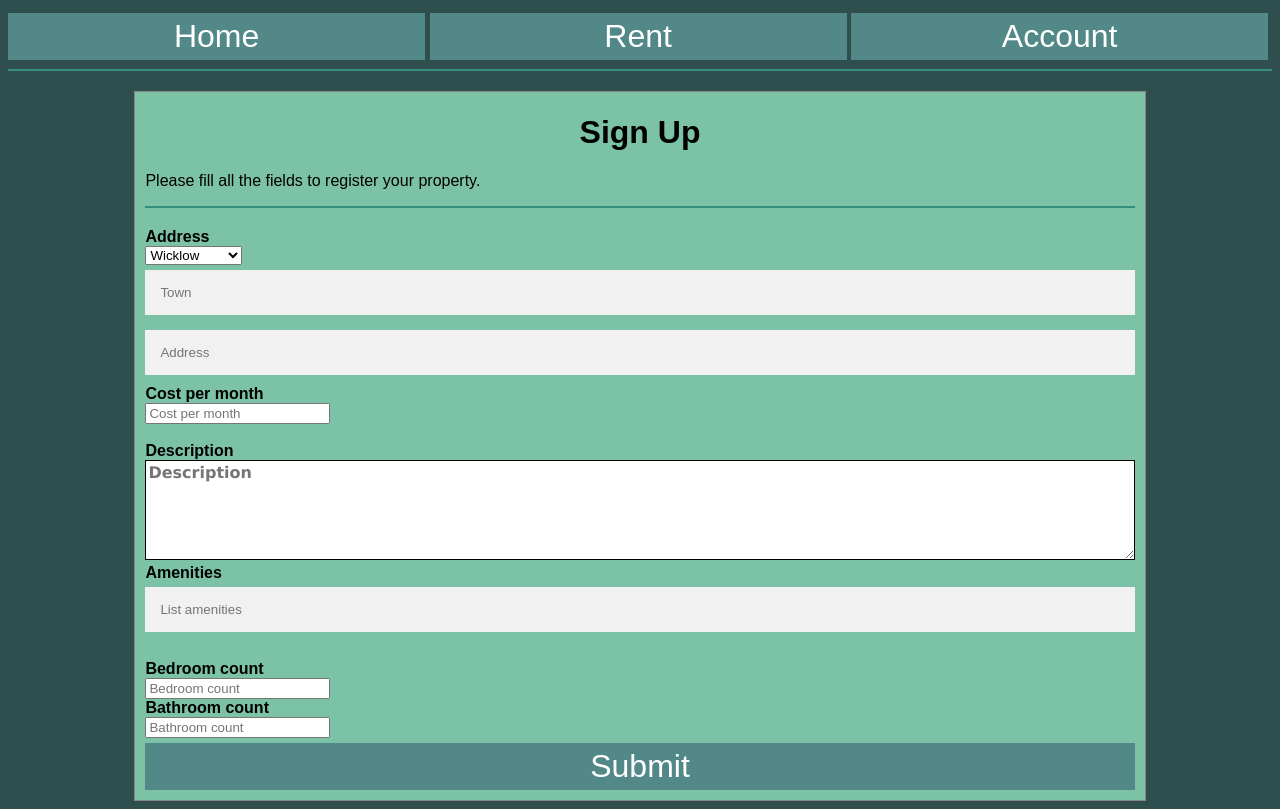
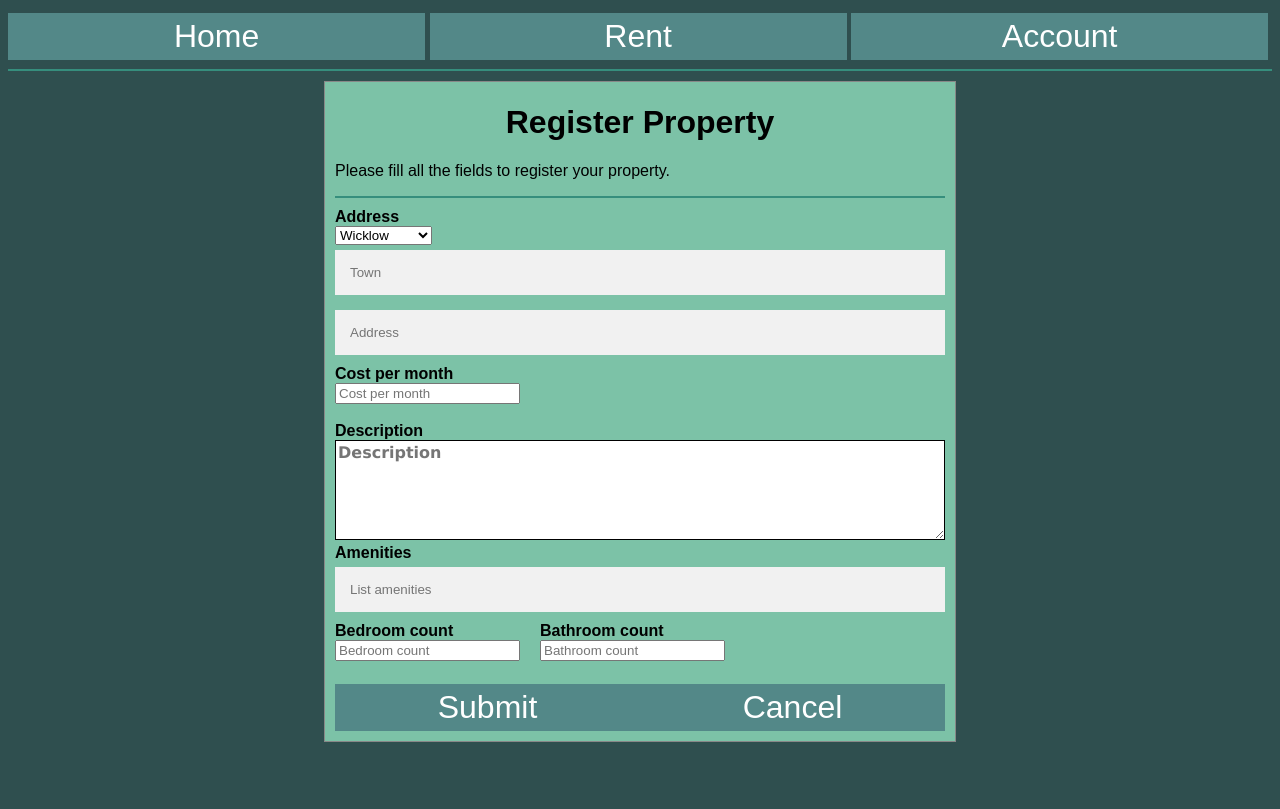
Before and after one commit to EdgarsRozenstams/ShortTermAppartmentRent, a Flask app: page /registerProp in a window 1280 px wide. After the commit the page ends 742 px from the top, so only its background shows below. Run offline with Flask 2, Linux system fonts and the light colour scheme; the visitor is signed in with stand-in values (Sample User, id 1).

Commit message:
Updated App.py, EditUser and registration forms.
Cleaned up app.py by combining methods, added edit user info functionality added cancel buttons to some registration forms and started on the property pages.

```diff
--- a/app.py
+++ b/app.py
@@ -22,7 +22,6 @@ def getCounties():
 getCounties()
 
 class propTable(Table):#table for user properties in the account page
-
 	classes = ['proptable'] #table css class
 
 	User = Col('User', show=False)
@@ -37,7 +36,6 @@ class propTable(Table):#table for user properties in the account page
 @app.context_processor
 def inject_counties():
     return dict(counties = Counties)
-
 
 @app.route('/')
 def Home():
@@ -73,25 +71,28 @@ def Account():
 
 @app.route('/login', methods=["GET","POST"])
 def Login():
-    try:
-        if request.form["submit"]:
+    if session.get('logged_in') == True: #stops you logging in twice.
+        if session['logged_in'] == True:
+            return redirect(url_for("Account"))
+    else:
+        try:
+            if request.form["submit"]:
 
-            session['userData'] = getUserDetails(request.form['Email'])
-            session['userId'] = getUserId(request.form['Email'])
+                session['userData'] = getUserDetails(request.form['Email'])
+                session['userId'] = getUserId(request.form['Email'])
 
-            psw = session['userData']['password']  #gets the password from the json document
+                psw = session['userData']['password']  #gets the password from the json document
 
-            if sha256_crypt.verify(request.form['Password'],psw): ##if the hashed input password is equal to the hashed saved password
-                session['logged_in'] = True
-                session['username'] = session['userData']['name'] #users name
+                if sha256_crypt.verify(request.form['Password'],psw): ##if the hashed input password is equal to the hashed saved password
+                    session['logged_in'] = True
+                    session['username'] = session['userData']['name'] #users name
 
-                flash("You are now Logged in ")
-                return redirect(url_for("Account"))
+                    #flash("You are now Logged in ")
+                    return redirect(url_for("Account"))
 
-    except Exception as e:
-            #flash(e)
-            error = "Invalid credentials, try again."
-            return render_template("login.html", title = 'Account Login', error = error)
+        except Exception as e:
+                error = "Invalid credentials, try again."
+                return render_template("login.html", title = 'Account Login', error = error)
 
 def login_required(f):
     @wraps(f)
@@ -110,49 +111,48 @@ def logout():
     flash("You Have Been logged out")
     return redirect(url_for("Home"))
 
-@app.route('/Register')
+@app.route('/Register', methods=["GET","POST"])
 def CreateAccount():
-    return render_template('createAccount.html', title = 'Register')
+    try:
+        if request.form["submit"]:
+            fname = request.form['FName']
+            sname = request.form['SName']
+            email = request.form['Email']
+            phone = request.form['Phone']
+            psw = request.form['Password']
+            confirmPsw = request.form['psw-repeat']
 
-@app.route('/ProcessRegistration', methods=["GET","POST"])
-def ProcessRegistration():
+            if psw == confirmPsw:
+                db = Connect()
+                collection = db.TestColl
 
-    if request.form["submit"]:
-        fname = request.form['FName']
-        sname = request.form['SName']
-        email = request.form['Email']
-        phone = request.form['Phone']
-        psw = request.form['Password']
-        confirmPsw = request.form['psw-repeat']
+                x = collection.count({"email": email})
 
-    if psw == confirmPsw:
-        db = Connect()
-        collection = db.TestColl
+                if x > 0:  # check if a person has an already existing account
+                    flash("That username is already taken, please choose another")
+                    return render_template('createAccount.html', title='Register')
 
-        x = collection.count({"email": email})
+                else:
+                    post = {"name": fname, "surname": sname,
+                            "email": email, "phone": phone,
+                            "password": sha256_crypt.encrypt(str(request.form['Password']))}
+                    registerUser(post)
+                    flash("Thanks for registering!")
+                    return render_template('login.html', title='Account')
+    except Exception as e:
+        return render_template('createAccount.html', title='Register')
 
-        if x > 0: #check if a person has an already existing account
-            flash("That username is already taken, please choose another")
-            return render_template('createAccount.html', title = 'Register')
-
-        else:
-            post={"name": fname, "surname": sname, "email": email, "phone": phone, "password": sha256_crypt.encrypt(str(request.form['Password']))}
-            registerUser(post)
-            flash("Thanks for registering!")
-            return render_template('login.html', title = 'Account')
-
-
-
-@app.route('/EditProfile')
+@app.route('/EditProfile', methods=["GET","POST"])
 @login_required
 def EditProfile():
-    fname = session['userData']['name']
-    sname = session['userData']['surname']
-    email = session['userData']['email']
-    phone = session['userData']['phone']
+    try:
+        fname = session['userData']['name']
+        sname = session['userData']['surname']
+        email = session['userData']['email']
+        phone = session['userData']['phone']
 
-    try:
         if request.form["submit"]:
+            print("first test")
             #read in field values to save as new account details
             fname = request.form['FName']
             sname = request.form['SName']
@@ -166,50 +166,53 @@ def EditProfile():
             session['post']["surname"] = sname
             session['post']["email"] = email
             session['post']["phone"]= phone
-
-            flash(post)
+            #print("after update values")
 
             updateUser(session['post'],session['userId'])
+
+        return redirect(url_for("Account"))
+
+    except Exception as e:
+        return render_template('editAccount.html', title = 'Edit Profile', fname = fname, sname = sname, email = email, phone = phone)
+
+@app.route('/registerProp', methods=["GET","POST"])
+@login_required
+def registerProp():
+    try:
+        if request.form["submit"]:
+            address = []
+            county = request.form['county']
+
+            address.append(county)
+            address.append(request.form['address1'])
+            address.append(request.form['address2'])
+
+            address = ', '.join(address)
+            #strips the ", " is last fiels is not filled in
+            if address.endswith(' '):
+                address = address[:-2]
+
+            cost = int(request.form['cost'])
+            desc = request.form['desc']
+            amenities = request.form['amenities']
+            bed = int(request.form['bed'])
+            bath = int(request.form['bath'])
+
+            post={"User": session['userData']['email'],"county":county ,"address": address,"cost":cost,"description":desc,"amenities":amenities,"Bedrooms":bed,"bathrooms":bath}
+
+            registerProperty(post)
+            #flash("Property has been registered")
             return redirect(url_for("Account"))
 
+    except Exception as e:
+        return render_template('registerProp.html', title = 'Register Property', counties = Counties)
 
-    except Exception as e:
-        #flash(e)
-        return render_template('editAccount.html', title = 'Edit Profile', fname = fname, sname = sname, email = email, phone = phone)
+@app.route('/property', methods=["GET","POST"])
+def property():
+    #try:
 
-@app.route('/registerProp')
-@login_required
-def registerProp():
-    return render_template('registerProp.html', title = 'Register Property', counties = Counties)
+    return render_template('property.html', title = 'Property')
 
-@app.route('/propRegistrationHandling', methods=["GET","POST"])
-def propHandling():
-    if request.form["submit"]:
-
-        address = []
-
-        county = request.form['county']
-
-        address.append(county)
-        address.append(request.form['address1'])
-        address.append(request.form['address2'])
-
-        address = ', '.join(address)
-        #strips the ", " is last fiels is not filled in
-        if address.endswith(' '):
-            address = address[:-2]
-
-        cost = int(request.form['cost'])
-        desc = request.form['desc']
-        amenities = request.form['amenities']
-        bed = int(request.form['bed'])
-        bath = int(request.form['bath'])
-
-    post={"User": session['userData']['email'],"county":county ,"address": address,"cost":cost,"description":desc,"amenities":amenities,"Bedrooms":bed,"bathrooms":bath}
-
-    registerProperty(post)
-    flash("Property has been registered")
-    return redirect(url_for("Account"))
 
 
 if __name__ == '__main__':
--- a/static/Main.css
+++ /dev/null
@@ -1,91 +0,0 @@
-body{
-    background-color:darkslategray;
-}
-div.Toolbar {
-    width: 100%;
-    height: 4vw;
-}
-
-button.button{
-    width: 33%;
-    word-wrap: break-word;
-    display: inline-block;
-    font-size: 2.5vw;
-    cursor: pointer;
-    text-align: center;
-    text-decoration: none;
-    color: #fff;
-    background-color: #538888;
-    border: none;
-    margin-top: 5px;
-}
-
-flash
-
-button.close{
-     background-color: Transparent;
-     background-repeat:no-repeat;
-     border: none;
-     cursor:pointer;
-     overflow: hidden;
-     outline:none;
-     width: auto;
-    margin-right: 0px;
-}
-
-button:hover {background-color: #368e7d
-}
-
-button:active {
-  background-color: #368e7d;
-  transform: translateY(4px);
-}
-
-.content{
-    width: 100%;
-    background-color: #538888;
-}
-
-
-.LoginForm{
-    display: block;
-    width: 60%;
-    padding-top: 2%;
-    margin: 5% auto 15% auto;
-    background-color: #b5ffe3;
-}
-
-
-/*credit: https://www.w3schools.com/howto/howto_css_signup_form.asp*/
-* {box-sizing: border-box}
-/* Full-width input fields */
-  input[type=text], input[type=password], input[type=email] {
-  width: 100%;
-  padding: 15px;
-  margin: 0px 0 15px 0;
-  display: inline-block;
-  border: none;
-  background: #f1f2f1;
-}
-
-/* Add a background color when the inputs get focus */
-input[type=text]:focus, input[type=password]:focus, input[type=email]:focus {
-  background-color: #ddd;
-  outline: none;
-}
-
-hr {
-  border: 1px solid #368e7d;
-  margin-bottom: 20px;
-}
-
-.footerLinks{
-    text-align:center;
-    padding-bottom: 10px;
-}
-
-
-a:link {text-decoration: none;}
-a:visited {text-decoration: none;}
-a:hover {text-decoration: underline;}
-a:active {text-decoration: underline;}
--- /dev/null
+++ b/static/Property.css
@@ -0,0 +1,6 @@
+div.content{
+    margin-left: 20%;
+    align-self: center;
+    width: 60%;
+    background: pink;
+}
--- a/static/RegistrationForm.css
+++ b/static/RegistrationForm.css
@@ -23,7 +23,7 @@ input[type=text]:focus, input[type=password]:focus, input[type=email]:focus, inp
   background-color: #7cc2a7;
   margin: 0% auto 0% auto; /* 5% from the top, 15% from the bottom and centered */
   border: 1px solid #888;
-  width: 80%; /* Could be more or less, depending on screen size */
+  width: 50%; /* Could be more or less, depending on screen size */
 }
 
 textarea{
@@ -35,6 +35,32 @@ textarea{
   font-family: Verdana, Arial, Helvetica, sans-serif;
   border: 1px solid black;
 }
-element{
-  background: white;
+
+.cancelBtn{
+  width: 100%;
+  word-wrap: break-word;
+  display: inline-block;
+  font-size: 2.5vw;
+  cursor: pointer;
+  text-align: center;
+  text-decoration: none;
+  color: #fff;
+  background-color: #538888;
+  border: none;
+  padding: 5px;
+  margin-top: 5px;
 }
+
+a.cancelBtn:hover {
+  background-color: #368e7d
+}
+
+a.cancelBtn:active {
+  background-color: #368e7d;
+  transform: translateY(4px);
+  text-decoration: none;
+}
+
+a, a:hover, a:active, a:visited, a:focus {
+  text-decoration:none;
+}
--- a/templates/editAccount.html
+++ b/templates/editAccount.html
@@ -20,12 +20,10 @@
       <label name="Phone"><b>Phone No.</b></label>
       <input type='tel' value={{phone}} name="Phone" required><br><br>
 
-
       <div class="formBtns">
         <button style="width: 100%;" name="submit" value="action" class="button">Submit</button>
       </div>
     </div>
   </form>
-
 </div>
 {% endblock %}
--- a/templates/home.html
+++ b/templates/home.html
@@ -29,6 +29,4 @@
 
     </div>
 </div>
-
-
 {% endblock%}
--- a/templates/registerProp.html
+++ b/templates/registerProp.html
@@ -5,7 +5,7 @@
 <div>
   <form class="registrationForm" action="/propRegistrationHandling" method='post'>
     <div style="margin: 10px;">
-      <h1 align="center">Sign Up</h1>
+      <h1 align="center">Register Property</h1>
       <p>Please fill all the fields to register your property.</p>
       <hr>
 
@@ -18,26 +18,30 @@
       <input type="text" placeholder="Town" name="address1" required>
       <input type="text" placeholder="Address" name="address2" required>
 
-
       <label name="cost"><b>Cost per month</b></label>
       <input type="number" placeholder="Cost per month" name="cost" required><br><br>
 
       <label name="desc"><b>Description</b></label>
       <textarea placeholder="Description" name="desc"></textarea>
       <label name="amenities"><b>Amenities</b></label>
-      <input type='text' placeholder="List amenities" name="amenities" required><br><br>
+      <input type='text' placeholder="List amenities" name="amenities" required><br>
+      <div style="display:flex;">
+        <div style="float:left;">
+            <label name="bed"><b>Bedroom count</b></label>
+            <input type="number" placeholder="Bedroom count" name="bed" required>
+        </div>
 
-      <label name="bed"><b>Bedroom count</b></label>
-      <input type="number" placeholder="Bedroom count" name="bed" required>
-
-      <label name="bath"><b>Bathroom count</b></label>
-      <input type="number" placeholder="Bathroom count" name="bath" required>
-
-      <div class="formBtns">
+        <div style="padding-left:20px">
+            <label name="bath"><b>Bathroom count</b></label>
+            <input type="number" placeholder="Bathroom count" name="bath" required>
+        </div>
+      </div>
+      <br>
+      <div style="display:flex;">
         <button style="width: 100%;" name="submit" value="action" class="button">Submit</button>
+        <a href="/account" class="cancelBtn">Cancel</a>
       </div>
     </div>
   </form>
-
 </div>
 {% endblock %}
--- a/templates/toolbar.html
+++ b/templates/toolbar.html
@@ -9,7 +9,6 @@
     <body>
 
         <div class="toolbar">
-
             {% if session.logged_in %}
                     <a href="/"><button class="button">Home</button></a>
                     <button id="rent" class="button rent">Rent </button>
@@ -19,7 +18,6 @@
                 <button id="rent" class="button">Rent</button>
                 <a href="/login"><button class="button">Log in</button></a>
             {% endif %}
-
 
             <div id="simpleModal" class=modal>
                 <div class="modal-content">
@@ -53,14 +51,10 @@
                     </form>
                 </div>
             </div>
-
             <script src="./static/index.js"></script>
         </div>
-
         <hr>
-
         {% block body%}
         {% endblock %}
-
     </body>
 </html>
```
Also changed, not shown: dbconnect.py (+10 -6 lines), templates/CreateAccount.html (+5 -5 lines), templates/property.html (added, +14 -0 lines). Lines whose indentation alone changed are shown as unchanged.
